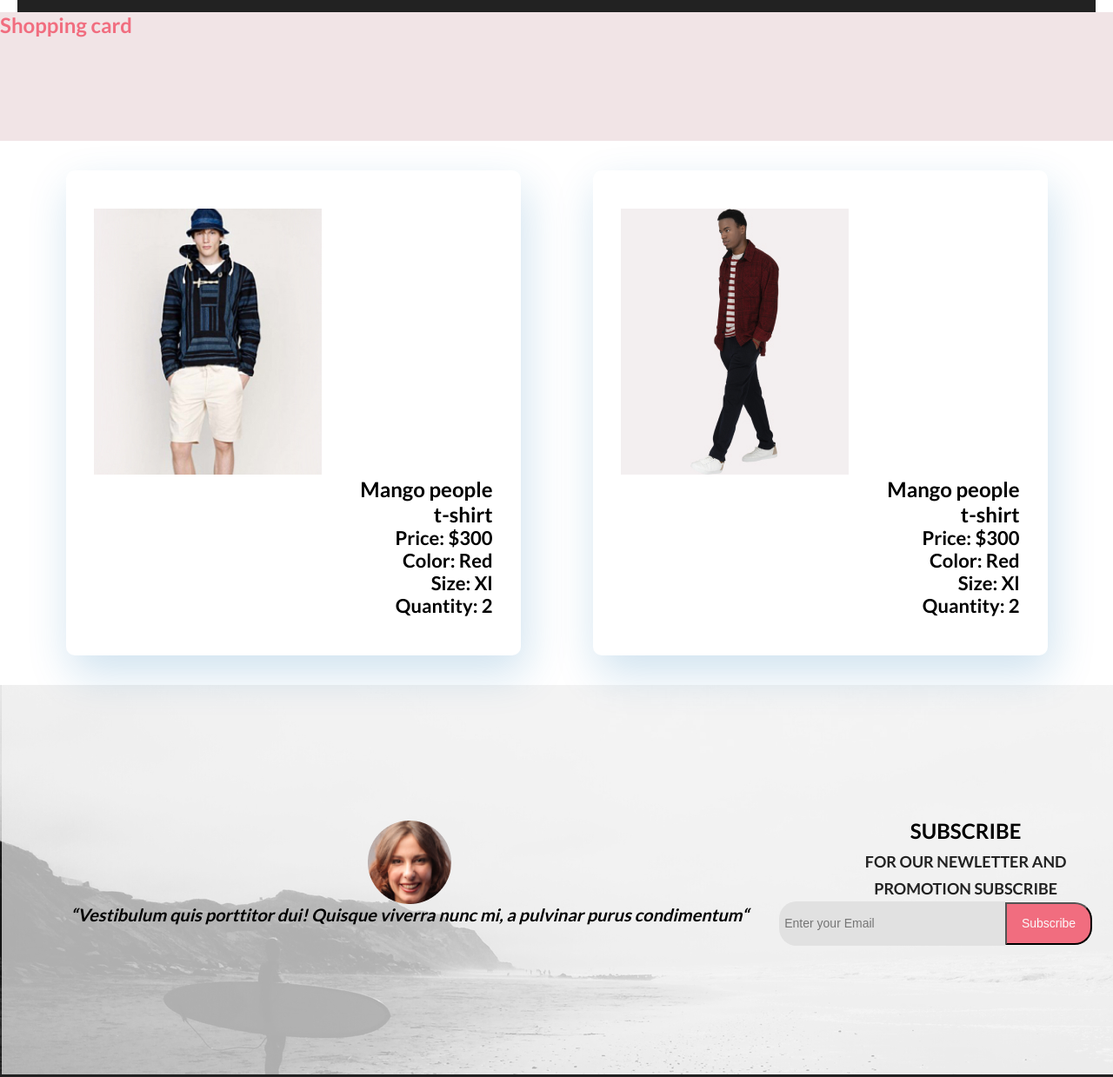
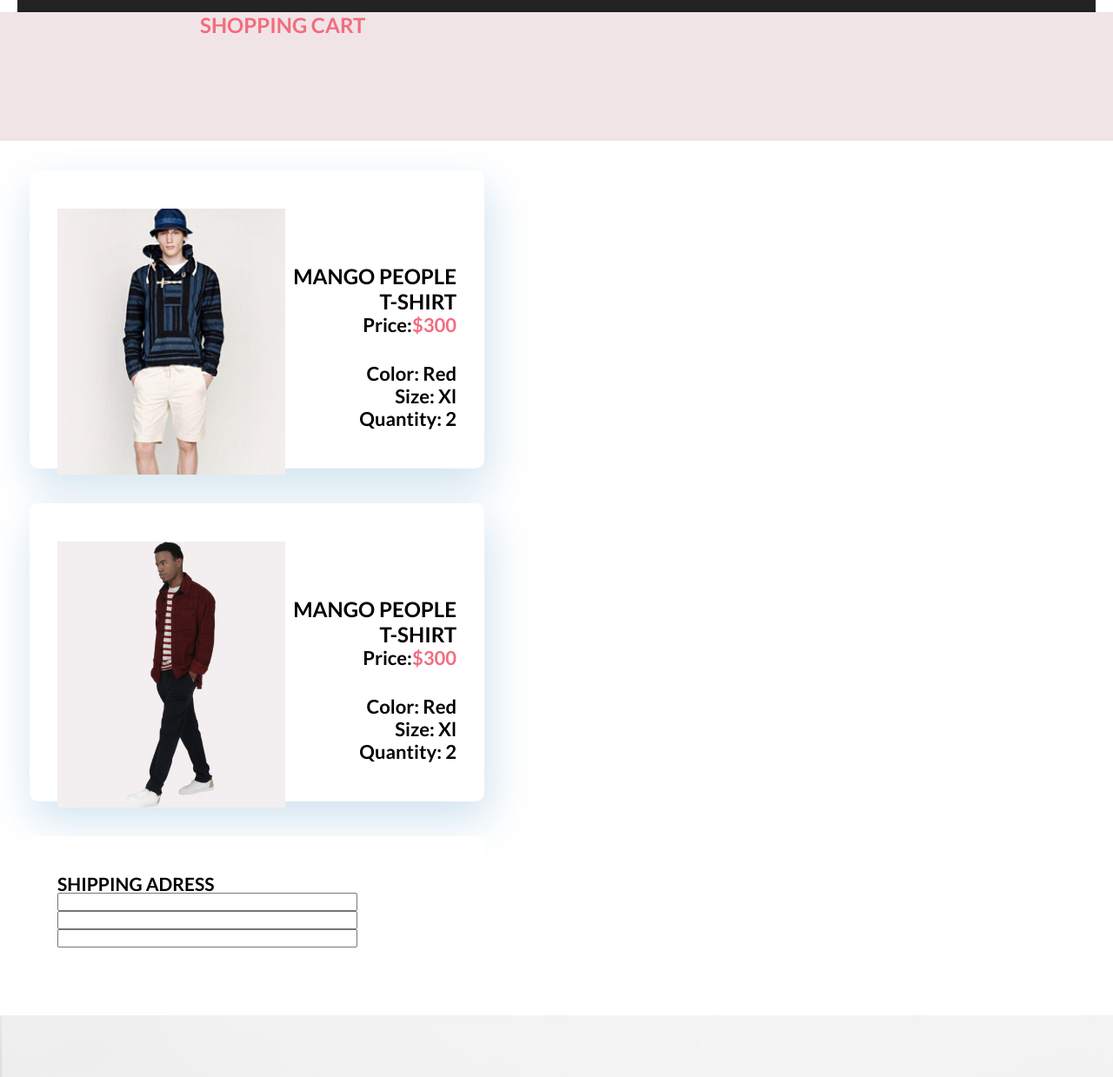
Before and after one commit to Mick-great/Myshop, a plain HTML site: page card.html in a window 1280 px wide. Shown: the part 61-1300 px from the top of the page at 87% size. Drawn offline with Linux system fonts and the light colour scheme; files that its build step writes are made by us from their sources.

Commit message:
add some code to page card

```diff
--- a/card.html
+++ b/card.html
@@ -106,15 +106,18 @@
             </div>
     </div>
     </header>
-    <section class="header__card">
-        <h1 class="header__title-card"> Shopping card</h1>
-    </section>
+    <main>
+        <section class="header__card">
+            <h1 class="header__title-card"> Shopping cart</h1>
+        </section>
+    </main>
     <section class="contents__card">
         <div class="card1">
             <img src="images/sales.jpg" alt="card1">
             <h2 class="cart__title">Mango people</h2>
             <p class="cart__title-sub"> t-shirt</p>
-            <p class="card__text">Price: $300 </p>
+            <p class="card__text">Price: <span class="card__text-sub"> $300 </span></p>
+
             <p class="card__info"> Color: Red</p>
             <p class="card__size">Size: Xl</p>
             <p class="card__quantity"> Quantity: 2</p>
@@ -123,10 +126,16 @@
             <img src="images/sales2.jpg" alt="card2">
             <h2 class="cart__title">Mango people</h2>
             <p class="cart__title-sub">t-shirt</p>
-            <p class="card__text">Price: $300 </p>
+            <p class="card__text">Price: <span class="card__text-sub"> $300 </span></p>
             <p class="card__info"> Color: Red</p>
             <p class="card__size">Size: Xl</p>
             <p class="card__quantity"> Quantity: 2</p>
+        </div>
+        <div class="message__title">
+            <h2 class="message__text">SHIPPING ADRESS</h2>
+            <input type="text" size="40">
+            <input type="text" size="40">
+            <input type="text" size="40">
         </div>
     </section>
     <footer class="footer">
--- a/style.css
+++ b/style.css
@@ -13,11 +13,12 @@
 
 .contents__card {
     display: flex;
-    justify-content: space-around;
+    flex-flow: column;
     padding: 34px;
 }
 
 .card1 {
+    float: left;
     width: 459px;
     padding: 44px 32px;
     box-shadow: 5px 20px 50px rgb(16 112 177 / 20%);
@@ -26,6 +27,7 @@
 }
 
 .card2 {
+    margin-top: 40px;
     width: 459px;
     padding: 44px 32px;
     box-shadow: 5px 20px 50px rgb(16 112 177 / 20%);
@@ -33,7 +35,20 @@
     background-color: #FFFFFF
 }
 
+.message__title {
+    margin-top: 40px;
+    width: 459px;
+    padding: 44px 32px;
+    border-radius: 10px;
+    background-color: #FFFFFF
+}
+
 .cart__title {
+    margin-top: -245px;
+    font-size: 46px;
+    font-weight: 900;
+    line-height: 58px;
+    text-transform: uppercase;
     font-weight: 400;
     font-size: 24px;
     line-height: 29px;
@@ -46,6 +61,10 @@
 }
 
 .cart__title-sub {
+    font-size: 46px;
+    font-weight: 900;
+    line-height: 58px;
+    text-transform: uppercase;
     font-weight: 400;
     font-size: 24px;
     line-height: 29px;
@@ -53,7 +72,12 @@
     justify-content: right;
 }
 
+.card__text-sub {
+    color: var(--dark-pink);
+}
+
 .card__text {
+    padding-bottom: 30px;
     font-weight: 400;
     font-size: 22px;
     line-height: 26px;
@@ -94,6 +118,7 @@
 }
 
 .header__card {
+    display: flex;
     width: 1600px;
     height: 148px;
     left: 0%;
@@ -104,6 +129,11 @@
 }
 
 .header__title-card {
+    margin-left: 230px;
+    font-size: 46px;
+    font-weight: 900;
+    line-height: 58px;
+    text-transform: uppercase;
     width: 194px;
     height: 29px;
     top: 134px;
```
Also changed, not shown: index.html (+1 -1 lines).
